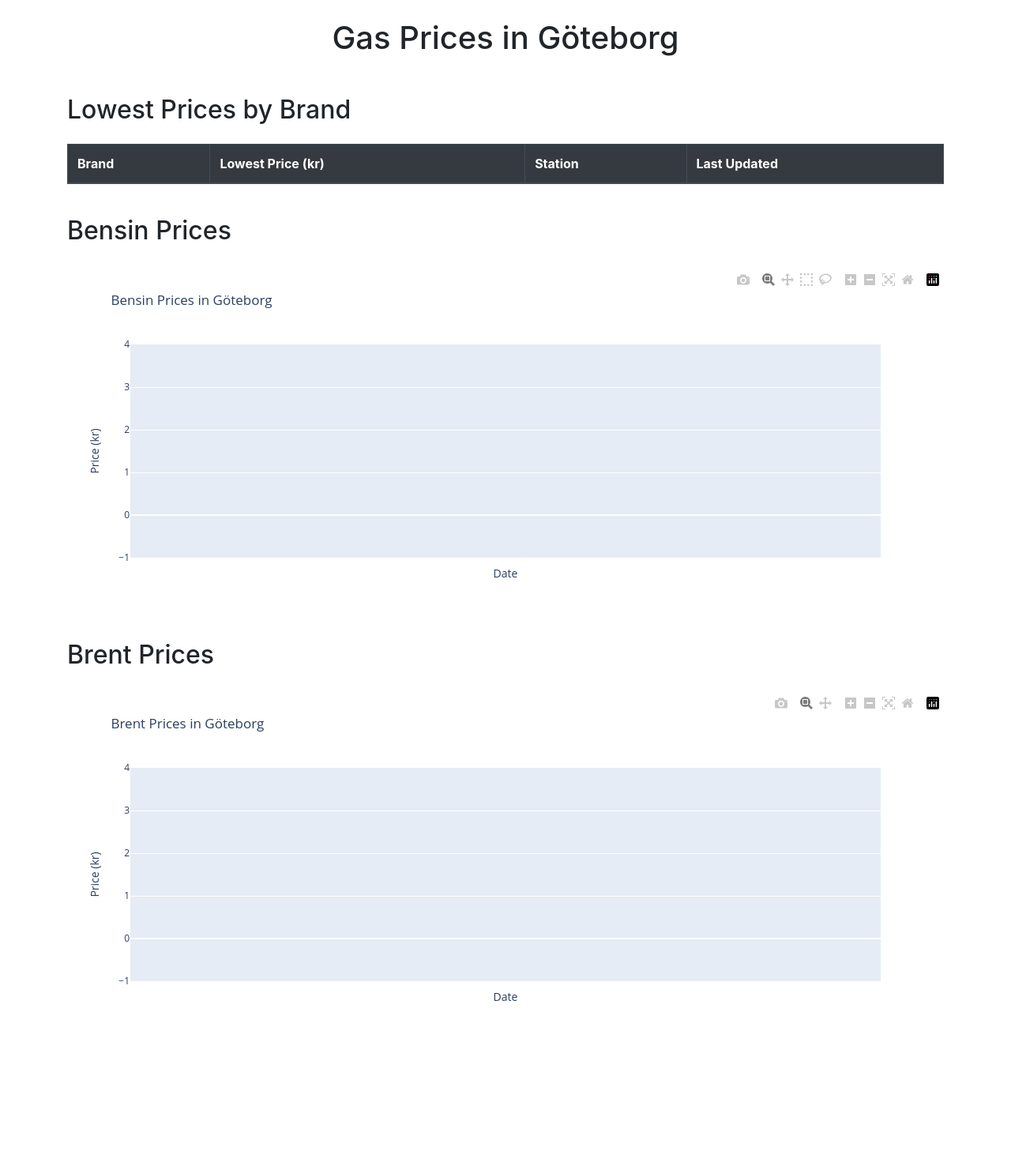
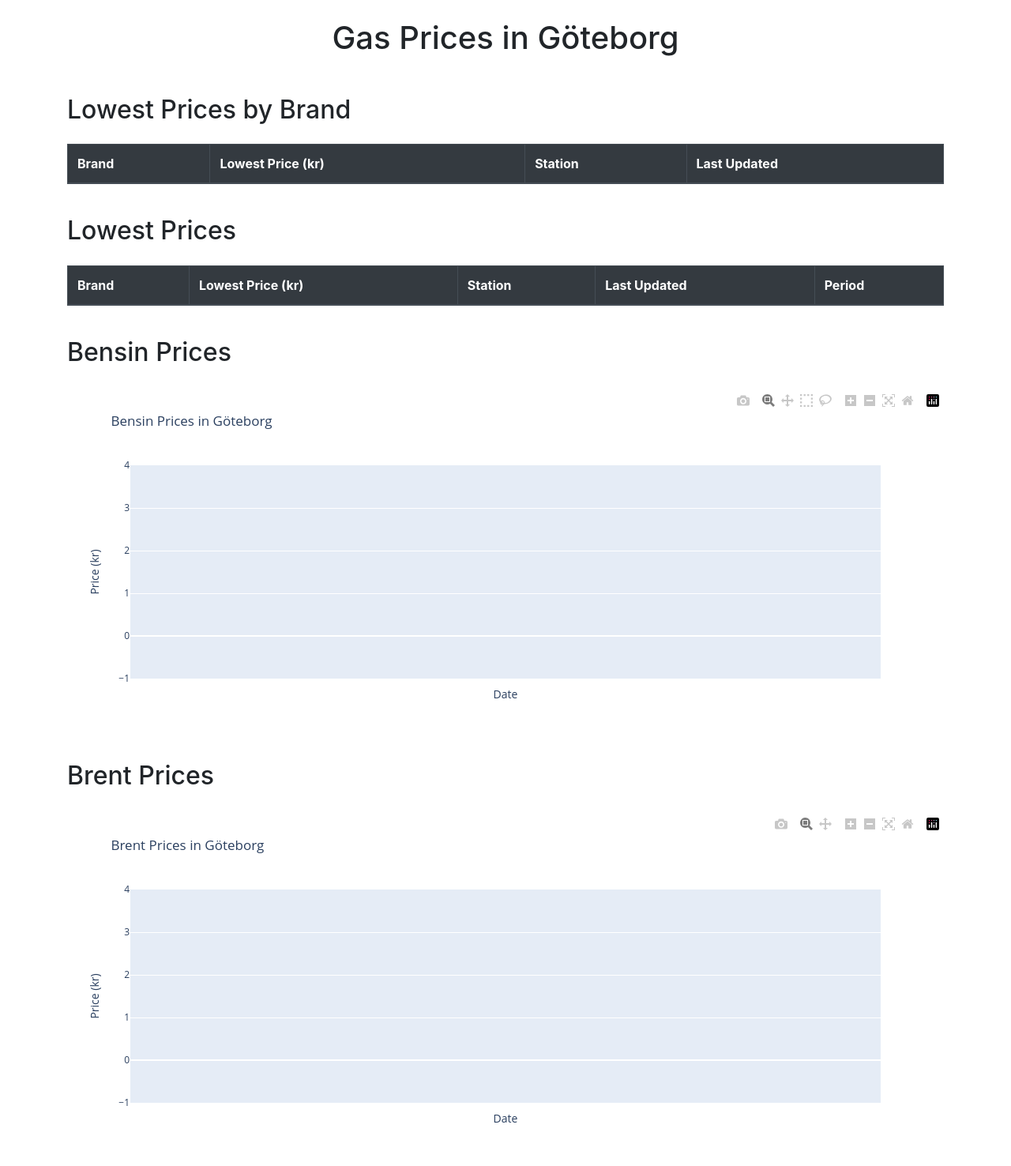
Before and after one commit to tbelbek/BensinApi, a Flask app: page / in a window 1280 px wide. Shown: the whole page at 79% size. Before the commit the page ends 1267 px from the top, so only its background shows below. Run offline with Flask 3, Linux system fonts and the light colour scheme; data that the repository does not hold is empty; some libraries are stand-ins or nearby versions.

Commit message:
Add section for displaying lowest gas prices in index.html; include table with brand, price, station, last updated, and period

```diff
--- a/templates/index.html
+++ b/templates/index.html
@@ -86,6 +86,36 @@
                 </div>
             </div>
         </div>
+
+        <div class="row">
+            <div class="col-12">
+                <h2 class="my-4">Lowest Prices</h2>
+                <div class="table-responsive">
+                    <table class="table table-bordered">
+                        <thead class="thead-dark">
+                            <tr>
+                                <th>Brand</th>
+                                <th>Lowest Price (kr)</th>
+                                <th>Station</th>
+                                <th>Last Updated</th>
+                                <th>Period</th>
+                            </tr>
+                        </thead>
+                        <tbody>
+                            {% for row in lowest_prices_combined.itertuples() %}
+                            <tr>
+                                <td>{{ row.brand }}</td>
+                                <td>{{ row.price }}</td>
+                                <td>{{ row.station }}</td>
+                                <td>{{ row.created_at }}</td>
+                                <td>{{ row.period }}</td>
+                            </tr>
+                            {% endfor %}
+                        </tbody>
+                    </table>
+                </div>
+            </div>
+        </div>
         <div class="row">
             <div class="col-12">
                 <h2 class="my-4">Bensin Prices</h2>
```
